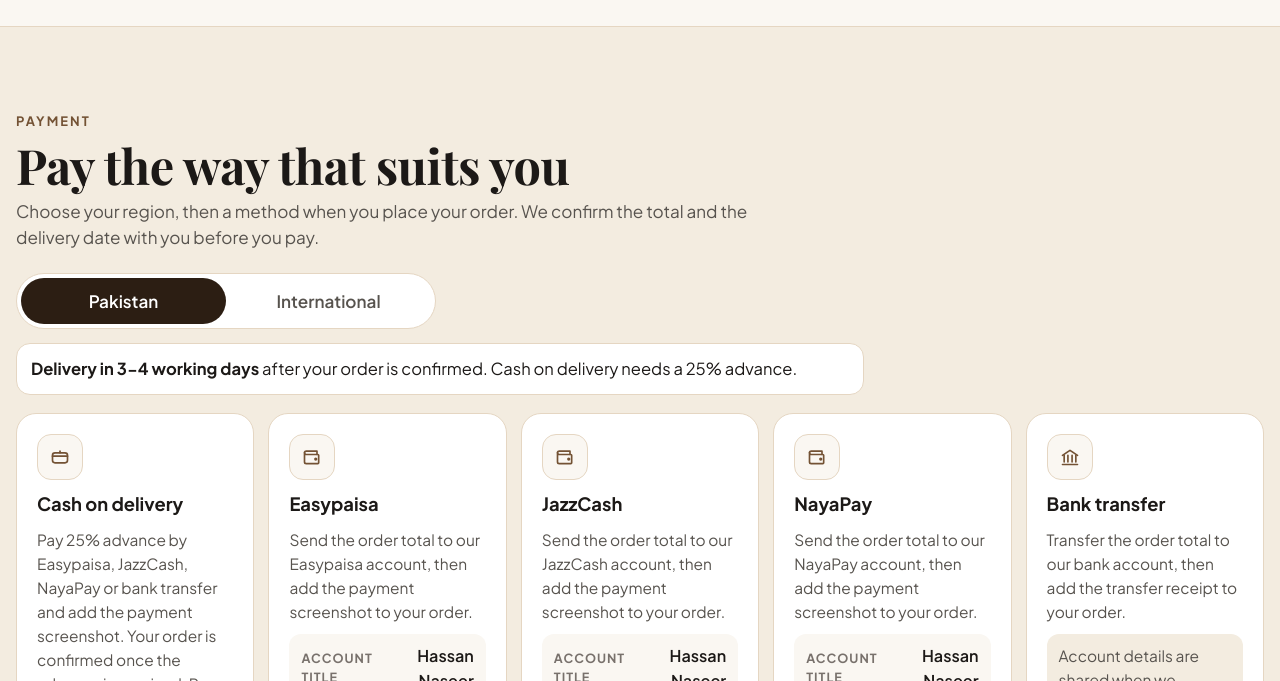
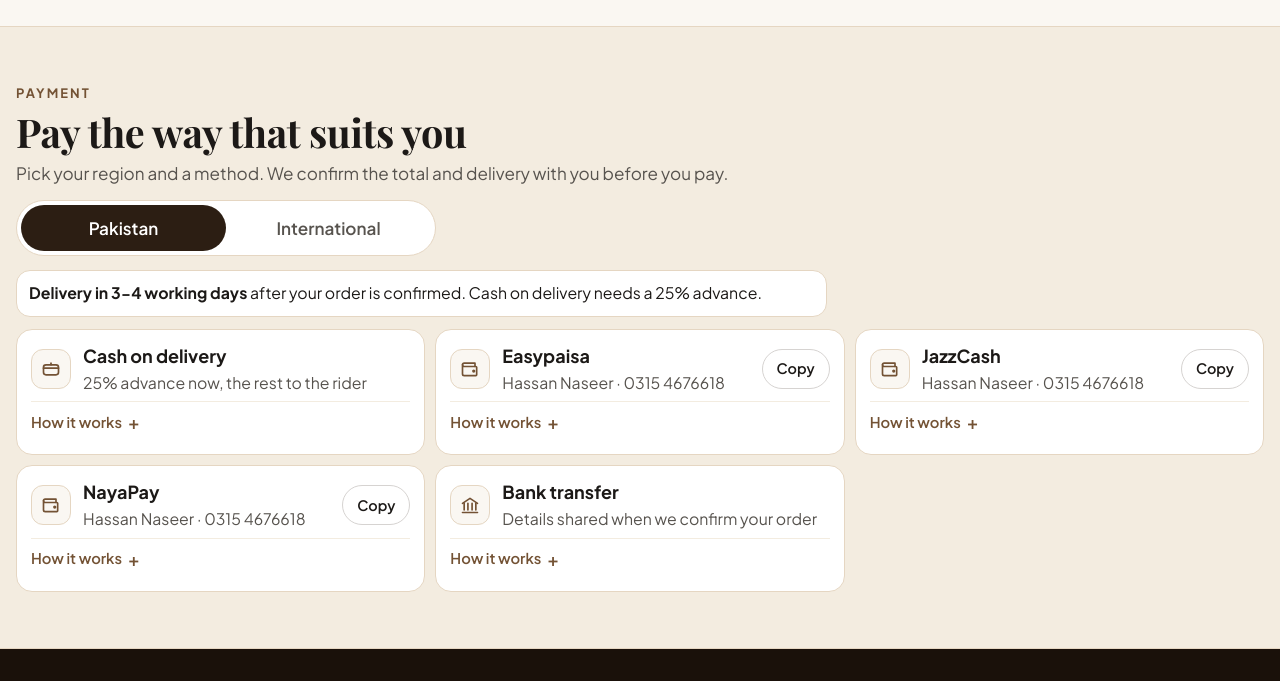
Before and after one commit to hassannaseer-don/BagZee, a plain HTML site: page docs/index.html in a window 1280 px wide. Shown: the part 4630-5311 px from the top of the page. Drawn offline with nearby package versions, Linux system fonts and the light colour scheme; a web font is replaced by a local one.

Commit message:
Make the payment section compact: row cards, collapsible how-it-works, tighter spacing
Co-Authored-By: Claude Sonnet 5.5 <noreply@anthropic.com>
Claude-Session: https://claude.ai/code/session_013tCDdLw7KcZvtNitFoFcHM

```diff
--- a/docs/index.html
+++ b/docs/index.html
@@ -262,12 +262,12 @@ footer .blurb{font-size:.88rem;max-width:36ch;margin-top:12px}
 .pay-tabs button{flex:1;min-height:46px;padding:0 18px;border:0;border-radius:999px;background:transparent;color:var(--s600);font:inherit;font-size:.95rem;font-weight:600;cursor:pointer}
 .pay-tabs button[aria-selected="true"]{background:var(--b900);color:#fff}
 .pay-tabs button:focus-visible{outline:2px solid var(--b500);outline-offset:2px}
-.pay-region{display:flex;gap:10px;align-items:flex-start;margin:0 0 18px;padding:12px 14px;border-radius:14px;background:#fff;border:1px solid var(--b200);font-size:.92rem;color:var(--s700);max-width:70ch}
+.pay-region{display:flex;gap:10px;align-items:flex-start;margin:0 0 12px;padding:10px 12px;border-radius:14px;background:#fff;border:1px solid var(--b200);font-size:.88rem;color:var(--s700);max-width:70ch}
 .pay-region b{color:var(--s900)}
 .pay-grp{margin:6px 2px 0;font-size:.7rem;font-weight:700;letter-spacing:.14em;text-transform:uppercase;color:var(--b700)}
 .field[hidden]{display:none}
 .pay-grid{display:grid;gap:14px;grid-template-columns:1fr}
-.pay-grid{grid-template-columns:repeat(auto-fit,minmax(min(100%,220px),1fr))}
+.pay-grid{gap:10px;grid-template-columns:repeat(auto-fit,minmax(min(100%,320px),1fr))}
 .pay-adv{font-size:.82rem;font-weight:600;color:var(--b800);background:var(--b100);border-radius:12px;padding:10px 12px;margin:0}
 .due{display:grid;gap:4px;font-size:.88rem}
 .due div{display:flex;justify-content:space-between;gap:10px}
@@ -277,17 +277,24 @@ footer .blurb{font-size:.88rem;max-width:36ch;margin-top:12px}
 .proof input[type=file]{width:100%;padding:10px;border:1px dashed var(--b300);border-radius:12px;background:#fff;font-size:.9rem}
 .proof img{width:100%;max-height:260px;object-fit:contain;border-radius:12px;border:1px solid var(--s200);background:#fff}
 .proof small{font-size:.76rem;color:var(--s500)}
-.pay-card{display:flex;flex-direction:column;gap:10px;background:#fff;border:1px solid var(--b200);border-radius:20px;padding:20px;min-width:0}
-.pay-card .pi{display:grid;place-items:center;width:46px;height:46px;border-radius:14px;background:var(--b50);color:var(--b700);border:1px solid var(--b200)}
-.pay-card h3{font-size:1.02rem;font-weight:700}
-.pay-card p{font-size:.86rem;color:var(--s600);margin:0}
-.pay-det{display:grid;gap:8px;margin:0}
-.pay-det div{background:var(--b50);border-radius:12px;padding:9px 12px;display:flex;justify-content:space-between;align-items:center;gap:10px;min-width:0}
-.pay-det dt{font-size:.7rem;font-weight:700;letter-spacing:.08em;text-transform:uppercase;color:var(--s500)}
-.pay-det dd{margin:0;font-weight:600;font-size:.9rem;overflow-wrap:anywhere;text-align:right;user-select:all}
-.pay-card .copy{align-self:flex-start;min-height:40px;padding:0 16px;border:1px solid var(--s300);border-radius:999px;background:#fff;font-size:.8rem;font-weight:600}
+.pay-card{display:grid;grid-template-columns:auto 1fr auto;align-items:center;column-gap:12px;background:#fff;border:1px solid var(--b200);border-radius:16px;padding:12px 14px;min-width:0}
+.pay-card .pi{display:grid;place-items:center;width:40px;height:40px;border-radius:12px;background:var(--b50);color:var(--b700);border:1px solid var(--b200)}
+.pc-body{min-width:0}
+.pay-card h3{font-size:1rem;font-weight:700;margin:0}
+.pc-line{font-size:.88rem;color:var(--s600);margin:1px 0 0;overflow-wrap:anywhere}
+.nw{white-space:nowrap}
+.pc-line b{color:var(--s900);font-weight:600}
+.pay-card .copy{min-height:40px;padding:0 14px;border:1px solid var(--s300);border-radius:999px;background:#fff;font-size:.8rem;font-weight:600}
 .pay-card .copy:hover{border-color:var(--b600);color:var(--b700)}
-.pay-soon{font-size:.82rem;color:var(--s600);background:var(--b100);border-radius:12px;padding:10px 12px}
+.pay-how{grid-column:1/-1;margin-top:6px;border-top:1px solid var(--b100)}
+.pay-how summary{display:flex;align-items:center;min-height:40px;list-style:none;cursor:pointer;font-size:.82rem;font-weight:600;color:var(--b700)}
+.pay-how summary::-webkit-details-marker{display:none}
+.pay-how summary::after{content:'+';margin-left:6px;font-size:1rem}
+.pay-how[open] summary::after{content:'\2013'}
+.pay-how p{font-size:.88rem;color:var(--s600);margin:0 0 8px}
+#payment.section{padding-block:clamp(28px,6vw,56px)}
+#payment .sec-head{margin-bottom:14px}
+#payment .sec-head h2{font-size:clamp(1.6rem,4.5vw,2.2rem)}
 .pay{border:0;margin:0;padding:0;min-width:0;display:grid;gap:8px}
 .pay legend{padding:0;font-size:.78rem;font-weight:600;color:var(--s600);margin-bottom:2px}
 .pay-opts{display:grid;gap:8px}
@@ -444,7 +451,7 @@ footer .blurb{font-size:.88rem;max-width:36ch;margin-top:12px}
       <div class="sec-head">
         <span class="eyebrow">Payment</span>
         <h2>Pay the way that suits you</h2>
-        <p class="pay-lead">Choose your region, then a method when you place your order. We confirm the total and the delivery date with you before you pay.</p>
+        <p class="pay-lead">Pick your region and a method. We confirm the total and delivery with you before you pay.</p>
       </div>
       <div class="pay-tabs" role="tablist" aria-label="Payment region">
         <button type="button" role="tab" id="tabpk" data-act="payregion" data-id="pk" aria-selected="true" aria-controls="payGrid">Pakistan</button>
@@ -824,16 +831,16 @@ footer .blurb{font-size:.88rem;max-width:36ch;margin-top:12px}
   function renderPayGrid(){
     var notes = {
       pk: '<span><b>Delivery in 3-4 working days</b> after your order is confirmed. Cash on delivery needs a '+ADVANCE_PCT+'% advance.</span>',
-      intl: '<span><b>International delivery</b> is available to several countries. Prices on this site are in PKR. We confirm your country, shipping charges, delivery time and the total in your currency on WhatsApp before you pay.</span>'
+      intl: '<span><b>Delivery to several countries.</b> Prices are in PKR. We confirm your country, shipping charges and the total in your currency on WhatsApp before you pay.</span>'
     };
     $('#payRegion').innerHTML = notes[payRegion];
     Array.prototype.forEach.call(document.querySelectorAll('.pay-tabs button'), function(t){ t.setAttribute('aria-selected', t.getAttribute('data-id') === payRegion); });
     $('#payGrid').innerHTML = PAY.filter(function(o){ return REGION[o.id] === payRegion; }).map(function(o){
-      var det = o.details.length
-        ? '<dl class="pay-det">' + o.details.map(function(d){ return '<div><dt>'+d.k+'</dt><dd>'+d.v+'</dd></div>'; }).join('') + '</dl>' +
-          '<button class="copy" type="button" data-act="paycopy" data-id="'+o.id+'">Copy details</button>'
-        : (o.id === 'cod' ? '<p class="pay-adv">'+ADVANCE_PCT+'% advance required to confirm</p>' : '<p class="pay-soon">Account details are shared when we confirm your order.</p>');
-      return '<article class="pay-card"><span class="pi">'+ico(PAY_ICON[o.id])+'</span><h3>'+o.label+'</h3><p>'+o.how+'</p>'+det+'</article>';
+      var line = o.details.length ? o.details.map(function(d){ return '<span class="nw">'+d.v+'</span>'; }).join(' &middot; ')
+        : (o.id === 'cod' ? ADVANCE_PCT+'% advance now, the rest to the rider' : 'Details shared when we confirm your order');
+      var copy = o.details.length ? '<button class="copy" type="button" data-act="paycopy" data-id="'+o.id+'">Copy</button>' : '';
+      return '<article class="pay-card"><span class="pi">'+ico(PAY_ICON[o.id])+'</span><div class="pc-body"><h3>'+o.label+'</h3><p class="pc-line">'+line+'</p></div>'+copy+
+        '<details class="pay-how"><summary>How it works</summary><p>'+o.how+'</p></details></article>';
     }).join('');
   }
   function renderPay(){
```
